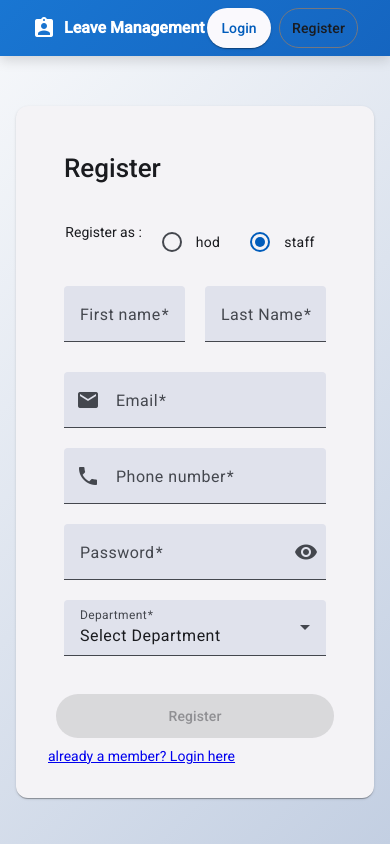
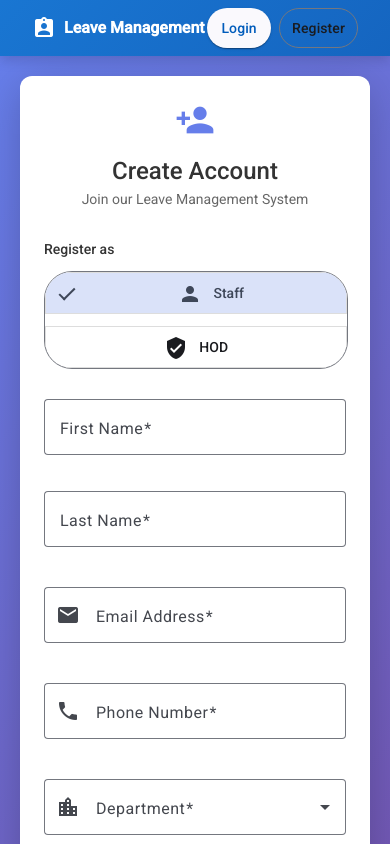
Before and after one commit to mayur-nimbalkar/Leave-Management-System, an Angular app in the folder Frontend/: page /register in a window 390 px wide. Built offline with nearby package versions, Linux system fonts and the light colour scheme.

Commit message:
updated register page

```diff
--- a/Frontend/src/app/features/register/register.css
+++ b/Frontend/src/app/features/register/register.css
@@ -1,57 +1,181 @@
-.container {
-  min-height: 90vh;
+.register-container {
+  min-height: 100vh;
+  background: linear-gradient(135deg, #667eea 0%, #764ba2 100%);
+  padding: 40px 20px;
   display: flex;
+  align-items: center;
   justify-content: center;
-  align-items: center;
-  padding: 16px;
 }
 
-mat-card {
-  padding: 32px;
+.register-card {
+  background: white;
+  border-radius: 12px;
+  padding: 40px;
+  box-shadow: 0 10px 40px rgba(0, 0, 0, 0.2);
+  max-width: 600px;
   width: 100%;
-  max-width: 600px;
-  box-sizing: border-box;
+  animation: slideUp 0.4s ease-out;
 }
 
-mat-card-title {
-  text-align: center;
-  font-size: 26px;
-  margin-bottom: 1.5rem;
-  font-weight: 500;
+@keyframes slideUp {
+  from {
+    opacity: 0;
+    transform: translateY(30px);
+  }
+  to {
+    opacity: 1;
+    transform: translateY(0);
+  }
 }
 
-.role-selection {
-  display: flex;
-  justify-content: center;
-  margin-bottom: 1.5rem;
+.card-header {
+  text-align: center;
+  margin-bottom: 40px;
+
+  .header-icon {
+    font-size: 48px;
+    width: 48px;
+    height: 48px;
+    color: #667eea;
+    margin-bottom: 16px;
+  }
+
+  h1 {
+    margin: 0 0 8px;
+    font-size: 28px;
+    font-weight: 500;
+    color: #333;
+  }
+
+  p {
+    margin: 0;
+    color: #666;
+    font-size: 14px;
+  }
 }
 
-mat-radio-button {
-  margin: 0 10px;
+.register-form {
+  display: flex;
+  flex-direction: column;
+  gap: 20px;
 }
-.input-group {
+
+.role-section {
+  margin-bottom: 10px;
+
+  .section-label {
+    display: block;
+    margin-bottom: 12px;
+    font-size: 14px;
+    font-weight: 500;
+    color: #333;
+  }
+
+  .role-toggle {
+    width: 100%;
+    display: flex;
+    gap: 12px;
+
+    mat-button-toggle {
+      flex: 1;
+      border: 1px solid #ddd;
+
+      mat-icon {
+        margin-right: 8px;
+      }
+    }
+  }
+}
+
+.form-row {
   display: grid;
   grid-template-columns: 1fr 1fr;
-  gap: 20px;
-  margin-bottom: 10px;
+  gap: 16px;
+
+  .full-width {
+    width: 100%;
+  }
 }
 
-mat-form-field {
+.full-width {
   width: 100%;
 }
 
-.full-width-group {
-  margin-bottom: 15px;
+.inline-spinner {
+  width: 20px !important;
+  height: 20px !important;
+  margin-right: 8px;
 }
 
+.submit-btn {
+  height: 48px;
+  font-size: 16px;
+  font-weight: 500;
+  text-transform: uppercase;
+  letter-spacing: 0.5px;
+  margin-top: 10px;
+  display: flex;
+  align-items: center;
+  justify-content: center;
 
-.button-container {
-  display: flex;
-  justify-content: center;
-  margin-top: 10px;
+  mat-icon {
+    margin-right: 8px;
+  }
 }
 
-.button-container button {
-  width: 100%;
-  padding: 22px 0;
+.login-link {
+  text-align: center;
+  margin-top: 24px;
+  padding-top: 20px;
+  border-top: 1px solid #eee;
+
+  span {
+    color: #666;
+    font-size: 14px;
+    margin-right: 8px;
+  }
+
+  a {
+    text-decoration: none;
+    color: #667eea;
+    font-weight: 500;
+    transition: color 0.3s ease;
+
+    &:hover {
+      color: #764ba2;
+    }
+  }
 }
+
+@media (max-width: 768px) {
+  .register-container {
+    padding: 20px;
+  }
+
+  .register-card {
+    padding: 24px;
+  }
+
+  .card-header {
+    margin-bottom: 30px;
+
+    .header-icon {
+      font-size: 40px;
+      width: 40px;
+      height: 40px;
+    }
+
+    h1 {
+      font-size: 24px;
+    }
+  }
+
+  .form-row {
+    grid-template-columns: 1fr;
+    gap: 16px;
+  }
+
+  .role-section .role-toggle {
+    flex-direction: column;
+  }
+}
--- a/Frontend/src/app/features/register/register.html
+++ b/Frontend/src/app/features/register/register.html
@@ -1,115 +1,151 @@
-<div class="container">
-  <mat-card class="register-card">
-    <mat-card-header>
-      <mat-card-title>Register</mat-card-title>
-    </mat-card-header>
-    <form [formGroup]="registerForm" (ngSubmit)="onSubmit()">
-      <mat-card-content>
-        <div class="role-selection">
-          <label id="role-radio-label" class="section-label">Register as :</label>
-          <mat-radio-group aria-labelledby="role-radio-label" formControlName="role">
-            <mat-radio-button value="hod">hod</mat-radio-button>
-            <mat-radio-button value="staff">staff</mat-radio-button>
-          </mat-radio-group>
+<div class="register-container">
+  <div class="register-card">
+    <div class="card-header">
+      <mat-icon class="header-icon">person_add</mat-icon>
+      <h1>Create Account</h1>
+      <p>Join our Leave Management System</p>
     </div>
 
-        <div class="input-group">
-          <mat-form-field appearance="fill">
-            <mat-label>First name</mat-label>
-            <input matInput formControlName="firstName" placeholder="Enter your first name" />
-            @if (registerForm.get('firstName')?.hasError('required')) {
-              <mat-error> First name is required </mat-error>
-            }
+    <form [formGroup]="registerForm" (ngSubmit)="onSubmit()" class="register-form">
+      <!-- Role Selection -->
+      <div class="role-section">
+        <label class="section-label">Register as</label>
+        <mat-button-toggle-group formControlName="role" class="role-toggle">
+          <mat-button-toggle value="staff">
+            <mat-icon>person</mat-icon>
+            Staff
+          </mat-button-toggle>
+          <mat-button-toggle value="hod">
+            <mat-icon>verified_user</mat-icon>
+            HOD
+          </mat-button-toggle>
+        </mat-button-toggle-group>
+      </div>
+
+      <!-- Name Fields -->
+      <div class="form-row">
+        <mat-form-field appearance="outline" class="full-width">
+          <mat-label>First Name</mat-label>
+          <input matInput formControlName="firstName" />
+          <mat-error *ngIf="registerForm.get('firstName')?.hasError('required')">
+            First name is required
+          </mat-error>
+          <mat-error *ngIf="registerForm.get('firstName')?.hasError('minlength')">
+            First name must be at least 2 characters
+          </mat-error>
         </mat-form-field>
 
-          <mat-form-field appearance="fill">
+        <mat-form-field appearance="outline" class="full-width">
           <mat-label>Last Name</mat-label>
-            <input matInput formControlName="lastName" placeholder="Enter your last name" />
-            @if (registerForm.get('lastName')?.hasError('required')) {
-              <mat-error> Last name is required </mat-error>
-            }
+          <input matInput formControlName="lastName" />
+          <mat-error *ngIf="registerForm.get('lastName')?.hasError('required')">
+            Last name is required
+          </mat-error>
+          <mat-error *ngIf="registerForm.get('lastName')?.hasError('minlength')">
+            Last name must be at least 2 characters
+          </mat-error>
         </mat-form-field>
       </div>
 
-        <div class="full-width-field">
-          <mat-form-field appearance="fill">
-            <mat-label>Email</mat-label>
+      <!-- Email -->
+      <mat-form-field appearance="outline" class="full-width">
+        <mat-label>Email Address</mat-label>
+        <input matInput type="email" formControlName="email" />
         <mat-icon matPrefix>email</mat-icon>
-            <input matInput type="email" formControlName="email" placeholder="Enter your email" />
-            @if (
-              registerForm.get('email')?.hasError('required') ||
-              registerForm.get('email')?.hasError('email')
-            ) {
-              <mat-error> Email is required and must be a valid email address </mat-error>
-            }
-            @if (registerForm.get('email')?.hasError('emailExists')) {
-              <mat-error>
-                This email is already registered with us. Try logging in instead.
+        <mat-error *ngIf="registerForm.get('email')?.hasError('required')">
+          Email is required
         </mat-error>
-            }
+        <mat-error *ngIf="registerForm.get('email')?.hasError('email')">
+          Please enter a valid email address
+        </mat-error>
+        <mat-error *ngIf="registerForm.get('email')?.hasError('emailExists')">
+          This email is already registered
+        </mat-error>
       </mat-form-field>
-        </div>
 
-        <div class="full-width-field">
-          <mat-form-field appearance="fill">
-            <mat-label>Phone number</mat-label>
+      <!-- Phone -->
+      <mat-form-field appearance="outline" class="full-width">
+        <mat-label>Phone Number</mat-label>
+        <input matInput type="tel" formControlName="phone" placeholder="10-digit number" />
         <mat-icon matPrefix>phone</mat-icon>
-            <input matInput type="tel" formControlName="phone" placeholder="Phone number" />
-            @if (registerForm.get('phone')?.hasError('required')) {
-              <mat-error> Phone number is required </mat-error>
-            }
+        <mat-error *ngIf="registerForm.get('phone')?.hasError('required')">
+          Phone number is required
+        </mat-error>
+        <mat-error *ngIf="registerForm.get('phone')?.hasError('pattern')">
+          Please enter a valid 10-digit phone number
+        </mat-error>
       </mat-form-field>
-        </div>
 
-        <div class="full-width-field">
-          <mat-form-field appearance="fill">
+      <!-- Department -->
+      <mat-form-field appearance="outline" class="full-width">
+        <mat-label>Department</mat-label>
+        <mat-select formControlName="department">
+          <mat-option *ngFor="let dept of departments" [value]="dept">
+            {{ dept | uppercase }}
+          </mat-option>
+        </mat-select>
+        <mat-icon matPrefix>location_city</mat-icon>
+        <mat-error *ngIf="registerForm.get('department')?.hasError('required')">
+          Department is required
+        </mat-error>
+      </mat-form-field>
+
+      <!-- Password -->
+      <mat-form-field appearance="outline" class="full-width">
         <mat-label>Password</mat-label>
+        <input matInput [type]="showPassword ? 'text' : 'password'" formControlName="password" />
+        <button
+          type="button"
+          mat-icon-button
+          matSuffix
+          (click)="togglePasswordVisibility()"
+          [attr.aria-label]="showPassword ? 'Hide password' : 'Show password'"
+        >
+          <mat-icon>{{ showPassword ? 'visibility_off' : 'visibility' }}</mat-icon>
+        </button>
+        <mat-error>{{ getPasswordErrorMessage() }}</mat-error>
+      </mat-form-field>
+
+      <!-- Confirm Password -->
+      <mat-form-field appearance="outline" class="full-width">
+        <mat-label>Confirm Password</mat-label>
         <input
           matInput
-              formControlName="password"
-              [type]="showPassword ? 'text' : 'password'"
-              placeholder="Enter your password"
+          [type]="showConfirmPassword ? 'text' : 'password'"
+          formControlName="confirmPassword"
         />
         <button
           type="button"
           mat-icon-button
           matSuffix
-              (click)="showPassword = !showPassword"
-              [attr.aria-label]="showPassword ? 'Hide password' : 'Show password'"
-              [attr.aria-pressed]="showPassword"
+          (click)="toggleConfirmPasswordVisibility()"
+          [attr.aria-label]="showConfirmPassword ? 'Hide password' : 'Show password'"
         >
-              <mat-icon>{{ showPassword ? 'visibility_off' : 'visibility' }}</mat-icon>
+          <mat-icon>{{ showConfirmPassword ? 'visibility_off' : 'visibility' }}</mat-icon>
         </button>
-            @if (
-              registerForm.get('password')?.hasError('required') ||
-              registerForm.get('password')?.hasError('minlength')
-            ) {
-              <mat-error> Password is required and must be at least 6 characters long </mat-error>
-            }
+        <mat-error *ngIf="registerForm.get('confirmPassword')?.hasError('required')">
+          Please confirm your password
+        </mat-error>
       </mat-form-field>
+
+      <!-- Submit Button -->
+      <button
+        type="submit"
+        mat-raised-button
+        color="primary"
+        class="submit-btn"
+        [disabled]="isSubmitting || registerForm.invalid"
+      >
+        <mat-icon *ngIf="!isSubmitting">person_add</mat-icon>
+        <mat-spinner *ngIf="isSubmitting" diameter="20" class="inline-spinner"></mat-spinner>
+        {{ isSubmitting ? 'Creating Account...' : 'Create Account' }}
+      </button>
+
+      <!-- Login Link -->
+      <div class="login-link">
+        <span>Already have an account?</span>
+        <a mat-button routerLink="/login">Login Here</a>
       </div>
-
-        <div class="full-width-field">
-          <mat-form-field appearance="fill">
-            <mat-label>Department</mat-label>
-            <select matNativeControl formControlName="departmentName" required>
-              <option value="">Select Department</option>
-              <option value="it">IT</option>
-              <option value="hr">HR</option>
-              <option value="finance">Finance</option>
-              <option value="marketing">Marketing</option>
-            </select>
-          </mat-form-field>
+    </form>
   </div>
-      </mat-card-content>
-
-      <mat-card-actions class="button-container">
-        <button type="submit" mat-raised-button color="primary" [disabled]="registerForm.invalid">
-          Register
-        </button>
-      </mat-card-actions>
-
-      <span><a aria-current="page" routerLink="../login"> already a member? Login here</a></span>
-    </form>
-  </mat-card>
 </div>
--- a/Frontend/src/app/features/register/register.ts
+++ b/Frontend/src/app/features/register/register.ts
@@ -1,58 +1,103 @@
-import { Component } from '@angular/core';
+import { Component, OnInit } from '@angular/core';
 import { FormControl, FormGroup, ReactiveFormsModule, Validators } from '@angular/forms';
 import { AngularMaterials } from '../../../shared/AngularMaterial';
 import { AuthService } from '../../services/authService';
-import { RouterModule } from '@angular/router';
+import { Router, RouterModule } from '@angular/router';
+import { CommonModule } from '@angular/common';
+import { MatSnackBar, MatSnackBarModule } from '@angular/material/snack-bar';
 
 @Component({
   selector: 'app-register',
-  imports: [...AngularMaterials, ReactiveFormsModule, RouterModule],
+  standalone: true,
+  imports: [CommonModule, ...AngularMaterials, ReactiveFormsModule, RouterModule, MatSnackBarModule],
   templateUrl: './register.html',
   styleUrl: './register.css',
 })
-export class Register {
+export class Register implements OnInit {
   registerForm!: FormGroup;
   showPassword = false;
-  constructor(private authService: AuthService) {}
+  showConfirmPassword = false;
+  isSubmitting = false;
+  departments = ['it', 'hr', 'finance', 'marketing'];
+  roles = [
+    { value: 'staff', label: 'Staff' },
+    { value: 'hod', label: 'Head of Department' },
+  ];
+
+  constructor(
+    private authService: AuthService,
+    private router: Router,
+    private snackBar: MatSnackBar,
+  ) {}
 
   ngOnInit() {
     this.registerForm = new FormGroup({
-      role: new FormControl('staff'),
-      firstName: new FormControl('', Validators.required),
-      lastName: new FormControl('', Validators.required),
+      firstName: new FormControl('', [Validators.required, Validators.minLength(2)]),
+      lastName: new FormControl('', [Validators.required, Validators.minLength(2)]),
       email: new FormControl('', [Validators.required, Validators.email]),
       phone: new FormControl('', [Validators.required, Validators.pattern('^[0-9]{10}$')]),
-      password: new FormControl('', Validators.required),
-      departmentName: new FormControl('', Validators.required),
+      password: new FormControl('', [Validators.required, Validators.minLength(6)]),
+      confirmPassword: new FormControl('', Validators.required),
+      department: new FormControl('', Validators.required),
+      role: new FormControl('staff', Validators.required),
     });
+  }
+
+  togglePasswordVisibility(): void {
+    this.showPassword = !this.showPassword;
+  }
+
+  toggleConfirmPasswordVisibility(): void {
+    this.showConfirmPassword = !this.showConfirmPassword;
+  }
+
+  getPasswordErrorMessage(): string {
+    const passwordControl = this.registerForm.get('password');
+    if (passwordControl?.hasError('required')) return 'Password is required';
+    if (passwordControl?.hasError('minlength')) return 'Password must be at least 6 characters';
+    return '';
   }
 
   onSubmit() {
     if (this.registerForm.invalid) {
+      this.snackBar.open('Please fill all required fields correctly', 'Close', { duration: 3000 });
       return;
     }
+
+    if (this.registerForm.get('password')?.value !== this.registerForm.get('confirmPassword')?.value) {
+      this.snackBar.open('Passwords do not match', 'Close', { duration: 3000 });
+      return;
+    }
+
+    this.isSubmitting = true;
     const formValues = this.registerForm.value;
 
     const userData = {
-      role: formValues.role,
       firstName: formValues.firstName,
       lastName: formValues.lastName,
       email: formValues.email,
       phone: formValues.phone,
       password: formValues.password,
-      department: formValues.departmentName,
+      department: formValues.department,
+      role: formValues.role,
     };
 
     this.authService.registerUser(userData).subscribe({
       next: (response: any) => {
-        this.registerForm.reset({ role: 'staff' });
+        this.isSubmitting = false;
+        this.snackBar.open('Registration successful! Redirecting...', 'Close', { duration: 3000 });
+        setTimeout(() => {
+          this.router.navigate(['/dashboard']);
+        }, 1500);
       },
       error: (error: any) => {
+        this.isSubmitting = false;
         console.error('Registration failed:', error);
         const errorMessage = error.error?.message || 'Registration failed. Please try again.';
         if (errorMessage.includes('email')) {
           this.registerForm.get('email')?.setErrors({ emailExists: true });
         }
+        this.snackBar.open(errorMessage, 'Close', { duration: 3000 });
       },
     });
   }
```
Lines whose indentation alone changed are shown as unchanged.
